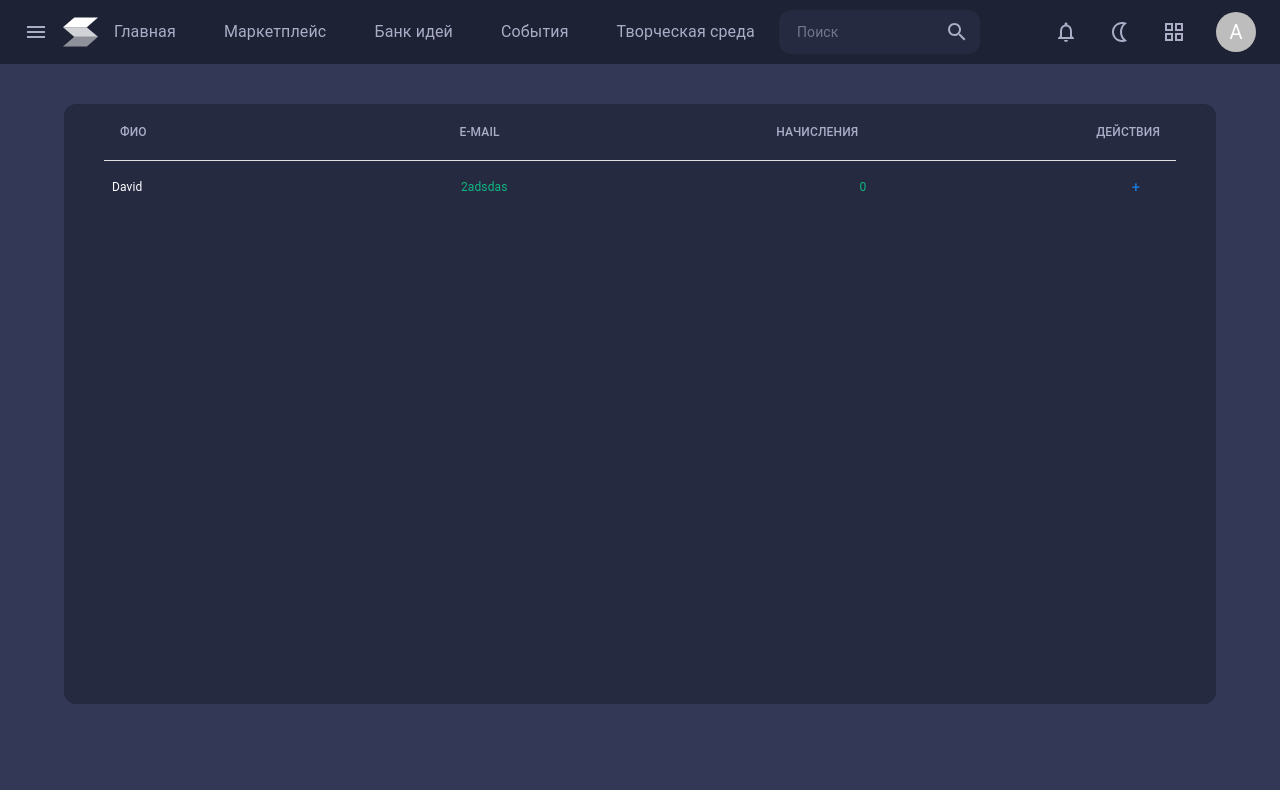
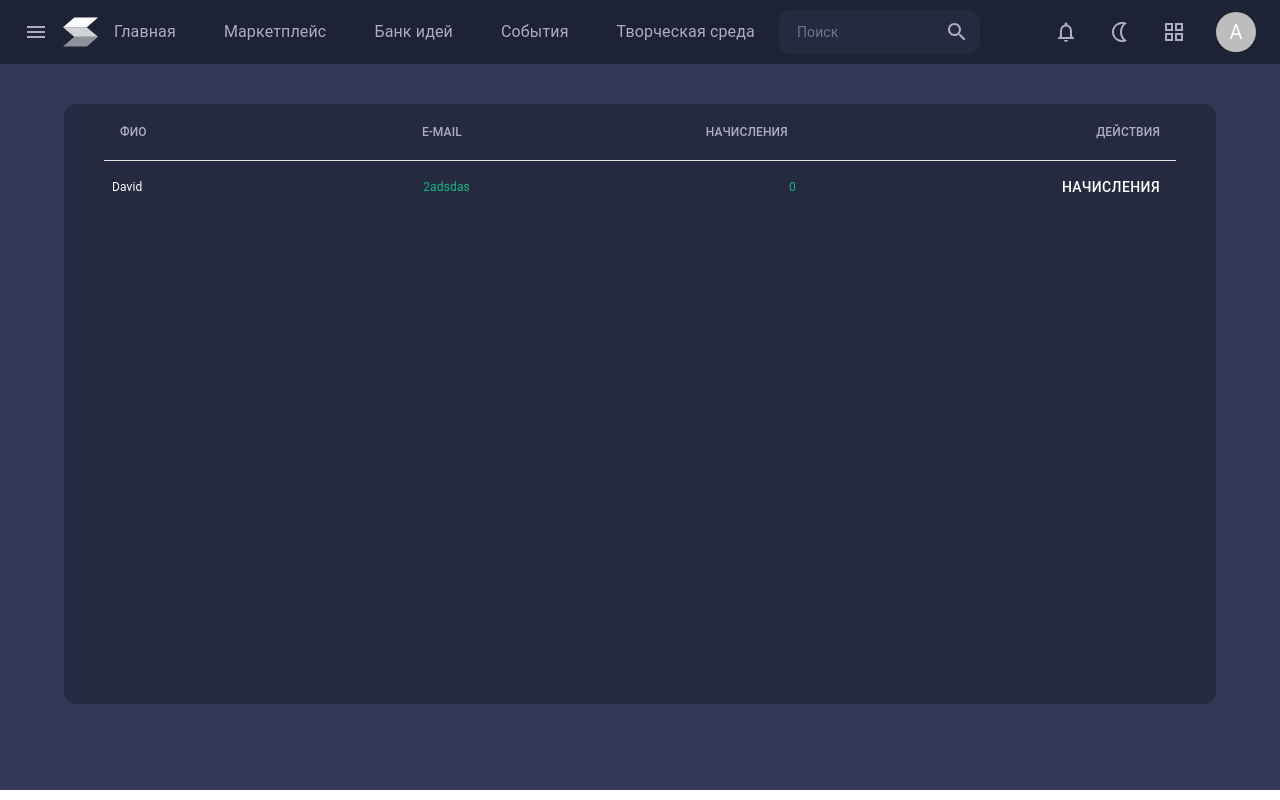
Before and after one commit to fox1206/MoreTech, a Next.js app in the folder frontend/: page /personal/employees in a window 1280 px wide. Built offline with nearby package versions, Linux system fonts and the light colour scheme.

Commit message:
feat: add event close modal

```diff
--- a/frontend/components/Modal/AwardModal.jsx
+++ b/frontend/components/Modal/AwardModal.jsx
@@ -105,7 +105,7 @@ export default function AwardModal({active, setActive}){
                     columnGap: '16px',
                     justifyContent: 'flex-end',
                 }}>
-                    <Button sx={{
+                    <Button onClick={() => close()} sx={{
                         backgroundColor: '#424867',
                         color: '#FFFFFF',
                         textTransform: 'capitalize',
--- a/frontend/pages/personal/employees.jsx
+++ b/frontend/pages/personal/employees.jsx
@@ -91,8 +91,8 @@ export default function Employees(){
                                                 padding: 1,
                                                 textAlign: "right"
                                             }}>
-                                                <Button onClick={()=>setOpen(true)}>
-                                                    +
+                                                <Button sx={{color: '#FFFFFF'}} onClick={()=>setOpen(true)}>
+                                                    Начисления
                                                 </Button>
                                             </TableCell>
                                         </TableRow>
```
